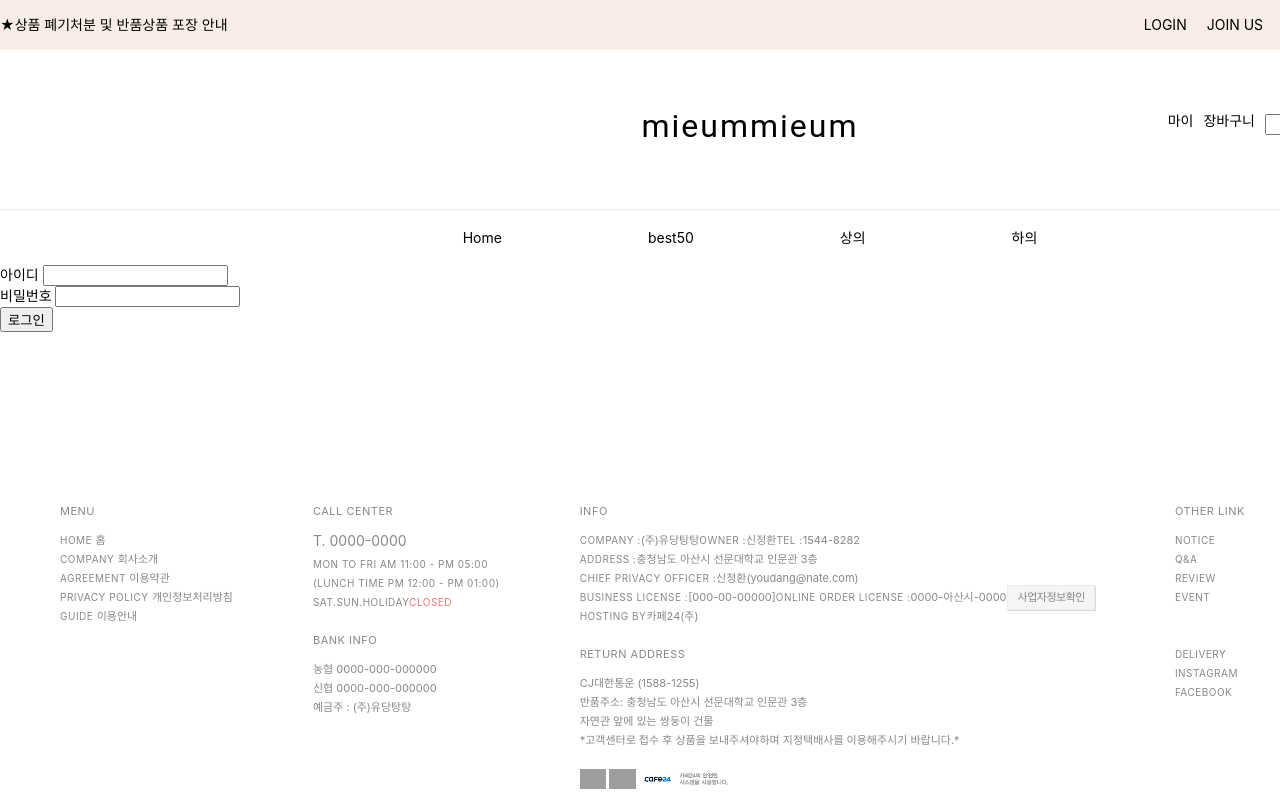
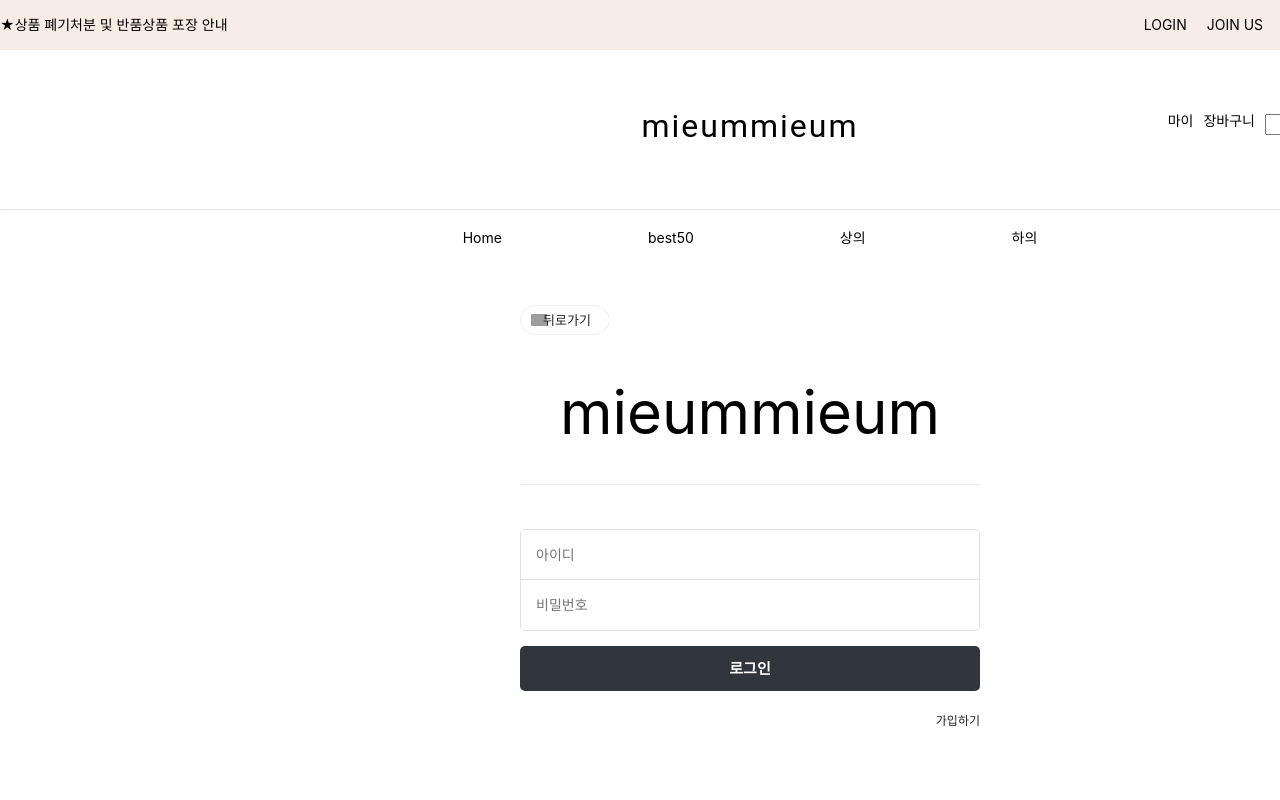
Before and after one commit to YuDangTang/shopping, a React (Create React App) app in the folder frontend/: page /member/login in a window 1280 px wide. Shown: the top 800 px of the page. Built offline with nearby package versions, Linux system fonts and the light colour scheme; grey boxes are pictures that could not be loaded.

Commit message:
Login Css complete
로그인 css완료 및 기능완료.

```diff
--- a/frontend/src/pages/member/Login.js
+++ b/frontend/src/pages/member/Login.js
@@ -1,7 +1,13 @@
 import React from 'react';
 import axios from 'axios';
+import styled from 'styled-components'; // react에 css 바로 사용 라이브러리
+import { useNavigate } from 'react-router-dom';
 
 function Login() {
+    const navigate = useNavigate();
+
+
+
     const onSubmitHandler = async (e) => {
         e.preventDefault(); // 기본동작 막기
         const loginId = e.target.loginId.value;
@@ -22,13 +28,157 @@ function Login() {
             });
     };
 
+
+
+
+
+ //DB에 삽입
+ const GoGoGo = () => {
+    window.location.href = '/member/join';
+    };
+
+
     return (
+
+
+        <Sideduplicate>
+        <Backbutton onClick={() => navigate(-1)}>뒤로가기</Backbutton>
+        <Titlediv>
+            mieummieum
+        </Titlediv>
+        <hr></hr>
+        <Loginbox>
         <><form onSubmit={onSubmitHandler}>
-            아이디 < input tyepe="text" id="inputId" name="loginId" maxLength="12" /><br />
-            비밀번호 < input type="password" id="inputPw" name="loginPw" maxLength="12" /><br />
-            <button type="submit">로그인</button>
+            <Inputbox>
+            <Inputttt type="text" id="inputId" name="loginId" maxLength="12" placeholder='아이디'></Inputttt>
+            <Inputttt2 type="password" id="inputPw" name="loginPw" maxLength="12" placeholder='비밀번호'></Inputttt2>
+            </Inputbox>
+            <Duplidupli></Duplidupli>
+            <Loginbutton type="submit">로그인</Loginbutton>
+            <Gojoindiv></Gojoindiv>
+            <Gojoin onClick={GoGoGo}>가입하기</Gojoin>
         </form></>
+        </Loginbox>
+        </Sideduplicate>
+
     );
 }
 
 export default Login;
+
+
+
+
+let Sideduplicate = styled.div`  //양옆에 비우기
+    margin: 0 auto;
+    width: 600px;
+    padding: 0 70px;
+`
+let Titlediv = styled.div `
+    padding-top: 35px;
+    padding-bottom: 35px;
+    text-align: center;
+    font-size: 60px;
+    width: 100%;
+    height: auto;
+`
+
+let Loginbox = styled.div ` //로긴 박스
+    position: relative;
+    width: 100%;
+    padding: 36px 0;
+    border-top: 0px solid #f5f5f5;
+`
+
+let Inputbox = styled.div `  //로그인박스2
+    border: 1px solid #e1e1e1;
+    border-radius: 5px;
+    overflow: hidden;
+`
+
+let Inputttt = styled.input `  //아이디박스
+    padding: 0 15px;
+    width: 100%;
+    height: 50px;
+    line-height: 50px;
+    border: none;
+    font-size: 14px;
+    color: #000;
+    box-sizing: border-box;
+    border-bottom: 1px solid #e1e1e1;
+`
+let Inputttt2 = styled.input `  //비번박스
+    padding: 0 15px;
+    width: 100%;
+    height: 50px;
+    line-height: 50px;
+    border: none;
+    font-size: 14px;
+    color: #000;
+    box-sizing: border-box;
+`
+let Duplidupli = styled.div `
+    margin: 15px 0;
+`
+
+let Loginbutton = styled.button ` //로그인 버튼
+    background: #31363d;
+    font-size: 15px;
+    color: #fff;
+    padding: 0;
+    display: inline-block;
+    width: 100%;
+    height: 45px;
+    line-height: 45px;
+    border: 1px;
+    border-radius: 5px;
+    box-sizing: border-box;
+    font-weight: 700;
+    text-align: center;
+    cursor: pointer;
+`
+
+let Backbutton = styled.button ` //뒤로가기 버튼
+    display: inline-block;
+    margin: 40px 0 12px;
+    padding-left: 10px;
+    width: 90px;
+    height: 30px;
+    line-height: 28px;
+    background: url(//storage.keepgrow.com/admin/campaign/20200611023439767.png) no-repeat 10px;
+    background-size: auto 12px;
+    background-color: #fff;
+    border: 1px solid #efefef;
+    border-radius: 30px;
+    font-size: 13px;
+    text-align: center;
+    color: #222;
+    -webkit-box-sizing: border-box;
+    box-sizing: border-box;
+    &:hover{
+    text-decoration: none;
+    color: #ccc;
+    border-color: #ccc !important;
+    cursor: pointer;
+    }
+`
+
+let Gojoindiv = styled.div ` //회원가입 디브
+    display: block;
+    float: inherit;
+    margin: 24px 0 0;
+    width: 100%;
+    font-size: 0;
+    border: none;
+`
+
+let Gojoin = styled.a `
+    margin-left: 12px;
+    padding-left: 12px;
+    border-left: none;
+    font-size: 12px;
+    font-weight: lighter;
+    color: #222;
+    float: right;
+    cursor: pointer;
+`
```
